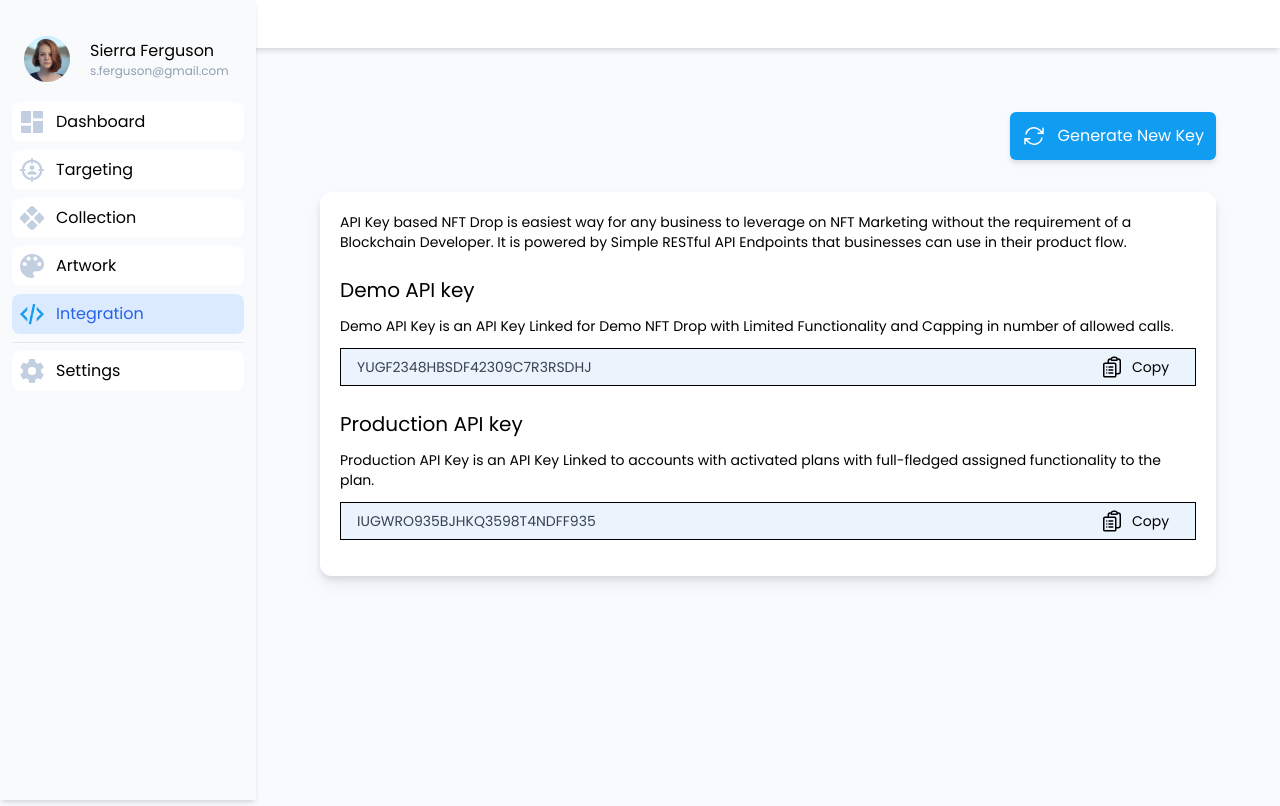
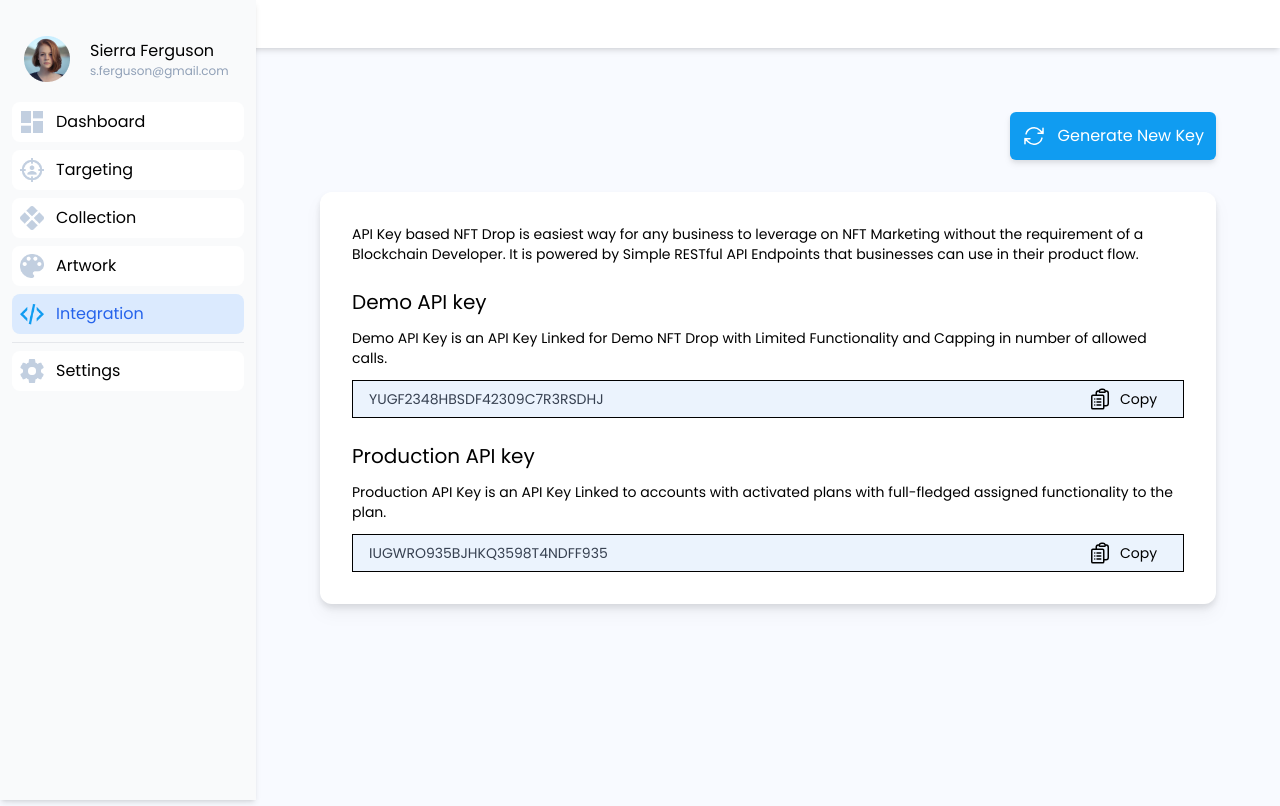
Before and after one commit to AkashKumarRam/NFT-Website, a React (Create React App) app: page /integration in a window 1280 px wide. Built offline with nearby package versions, Linux system fonts and the light colour scheme; a web font is replaced by a local one.

Commit message:
Integration Changes

```diff
--- a/src/components/Pages/Admin Dashboard/Integration.jsx
+++ b/src/components/Pages/Admin Dashboard/Integration.jsx
@@ -55,7 +55,7 @@ const Integration = () => {
               <p>Generate New Key</p>
             </button>
 
-            <div className="mt-[6rem] p-5 w-auto h-[30rem] bg-white rounded-xl drop-shadow-lg flex flex-col space-y-6">
+            <div className="mt-[6rem] p-8 w-auto h-[30rem] bg-white rounded-xl drop-shadow-lg flex flex-col space-y-6">
               <p className="font-poppins text-sm">
                 API Key based NFT Drop is easiest way for any business to
                 leverage on NFT Marketing without the requirement of a
```
